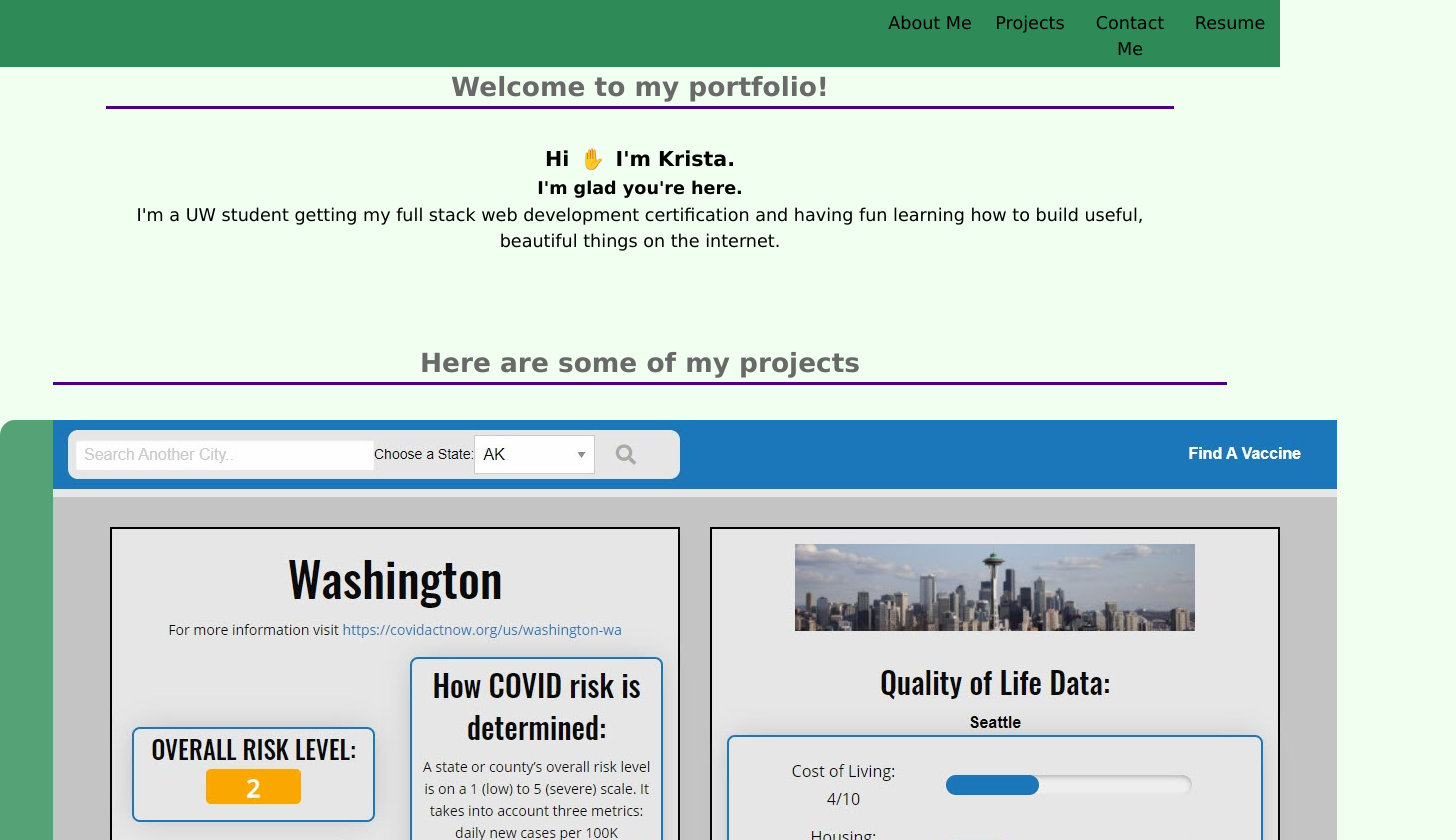
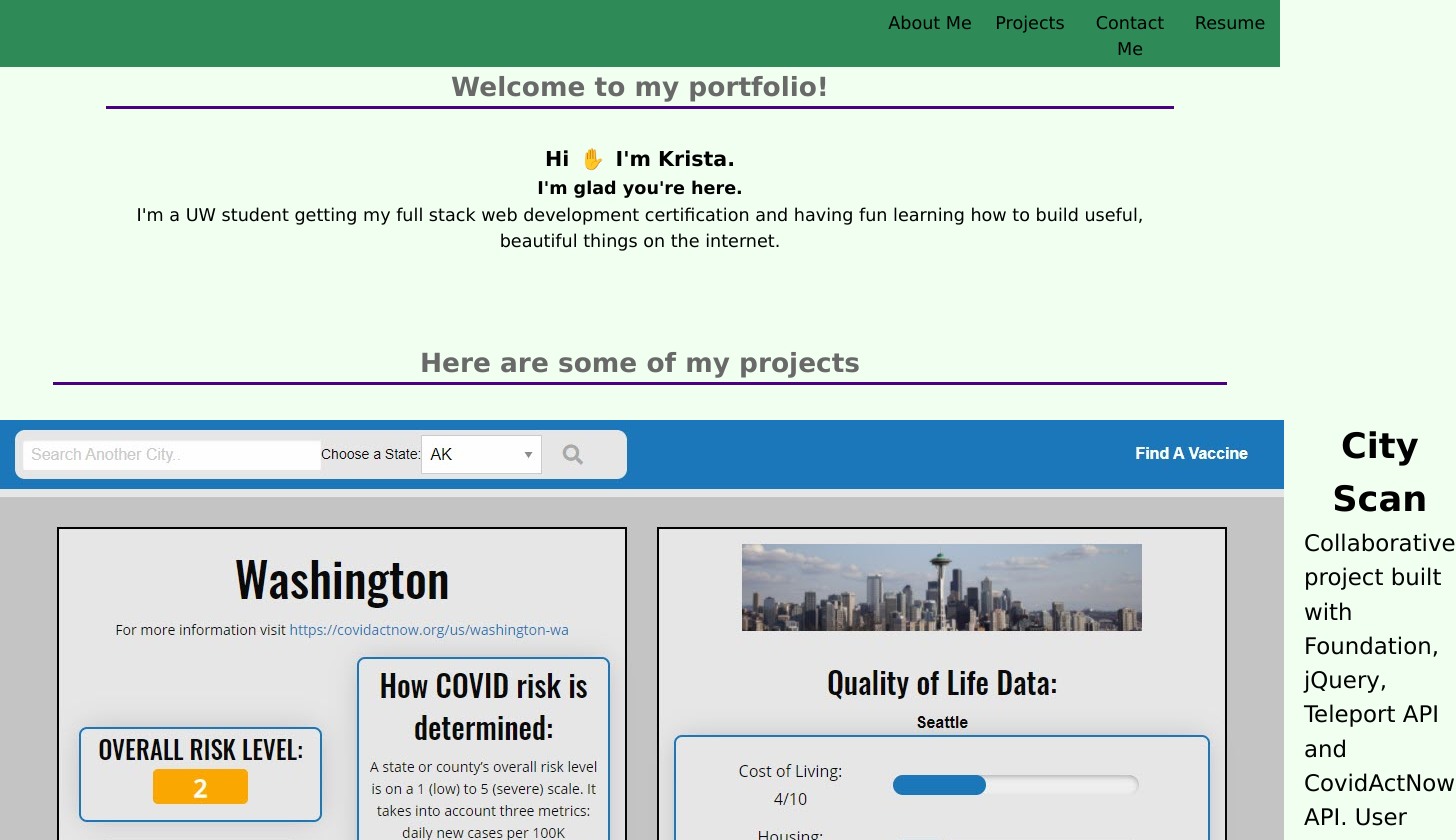
Before and after one commit to kjnb-0/portfolio, a React (Create React App) app: page / in a window 1280 px wide. Shown: the top 840 px of the page, 1456 px wide, since content can reach past the window. Built offline with nearby package versions, Linux system fonts and the light colour scheme.

Commit message:
work on project/projects.js file - not in grid formation yet

```diff
--- a/src/App.css
+++ b/src/App.css
@@ -130,15 +130,6 @@ nav li:hover {
   justify-content: center;
   align-items: center;
   width: 100%;
-}
-
-.projects-title h2 {
-  font-size: 3rem;
-  font-weight: 400;
-  line-height: 1.25;
-  padding-bottom: 25px;
-  display: block;
-  margin-top: 3rem;
 }
 
 .projects {
@@ -298,7 +289,7 @@ nav li:hover {
 }
 
 @media screen and (max-width: 780px) {
-  .shows {
+  .projects {
     grid-template-columns: 1fr;
   }
 
@@ -310,7 +301,6 @@ nav li:hover {
   footer .footer-cols {
     display: none;
   }
-}
 
 @media screen and (max-height: 580px) {
   #showcase p.lead {
@@ -330,3 +320,4 @@ nav li:hover {
 .social-icon {
   margin: 1rem;
 }
+}
--- a/src/App.js
+++ b/src/App.js
@@ -12,12 +12,10 @@ import { Projects } from "./components/Projects"
 function App() {
   return (
     <Fragment>
-      {/* <div id="showcase"> */}
       <Navbar />
       <Header />
       <Projects />
       <Footer />
-      {/* </div> */}
     </Fragment>
   );
 }
--- a/src/components/Project.js
+++ b/src/components/Project.js
@@ -1,37 +1,33 @@
-import React from 'react';
-import { ProjectCard } from './ProjectCard';
-
+import React from "react";
+import { ProjectCard } from "./ProjectCard";
 
 // import images
-import cityScanImg from '../images/City-Scan-Results.jpeg'
+import cityScanImg from "../images/City-Scan-Results.jpeg";
 
 const data = [
   {
-        name: 'City Scan',
-        desc: 'Collaborative project built with Foundation, jQuery, Teleport API and CovidActNow API. User inputs a city and chooses a state, page displays quality of life data on the city as well as current COVID information for the state.',
-        url: 'https://michaelhermes.github.io/City-Scan/',
+    name: "City Scan",
+    desc: "Collaborative project built with Foundation, jQuery, Teleport API and CovidActNow API. User inputs a city and chooses a state, page displays quality of life data on the city as well as current COVID information for the state.",
+    url: "https://michaelhermes.github.io/City-Scan/",
     img: cityScanImg,
-        repo: 'https://github.com/MichaelHermes/City-Scan',
-        alt: '',
+    repo: "https://github.com/MichaelHermes/City-Scan",
+    alt: "",
     id: 1,
   },
   {
-        name: 'City Scan',
-        desc: 'Collaborative project built with Foundation, jQuery, Teleport API and CovidActNow API. User inputs a city and chooses a state, page displays quality of life data on the city as well as current COVID information for the state.',
-        url: 'https://michaelhermes.github.io/City-Scan/',
+    name: "City Scan",
+    desc: "Collaborative project built with Foundation, jQuery, Teleport API and CovidActNow API. User inputs a city and chooses a state, page displays quality of life data on the city as well as current COVID information for the state.",
+    url: "https://michaelhermes.github.io/City-Scan/",
     img: cityScanImg,
-        repo: 'https://github.com/MichaelHermes/City-Scan',
-        alt: '',
+    repo: "https://github.com/MichaelHermes/City-Scan",
+    alt: "",
     id: 1,
   },
-]
-
+];
 
 export const Project = () => {
   return (
-        <section id="projects">
-        <div className="background-trans-50">
-            <div className="container">
+          <div className="projects">
             {data.map((project) => (
               <ProjectCard
                 name={project.name}
@@ -44,7 +40,5 @@ export const Project = () => {
               />
             ))}
           </div>
-        </div>
-        </section>
-    )
-}
+  );
+};
--- a/src/components/Projects.js
+++ b/src/components/Projects.js
@@ -12,9 +12,3 @@ export const Projects = () => {
 };
 
 export default Projects;
-
-<section id="projects">
-  <div className="container">
-    <div className="projects"></div>
-  </div>
-</section>;
```
Lines whose indentation alone changed are shown as unchanged.
